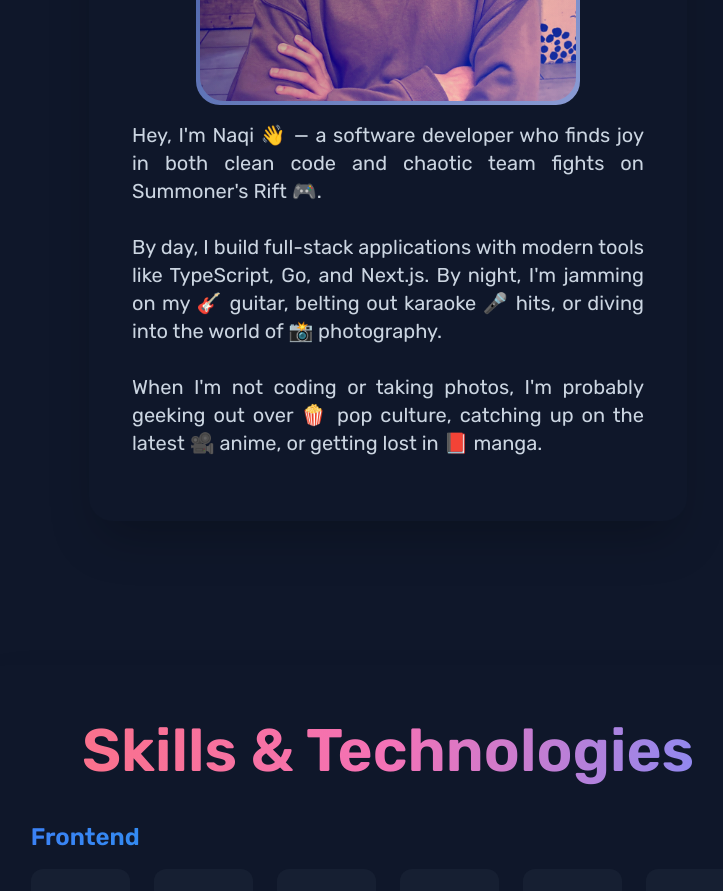
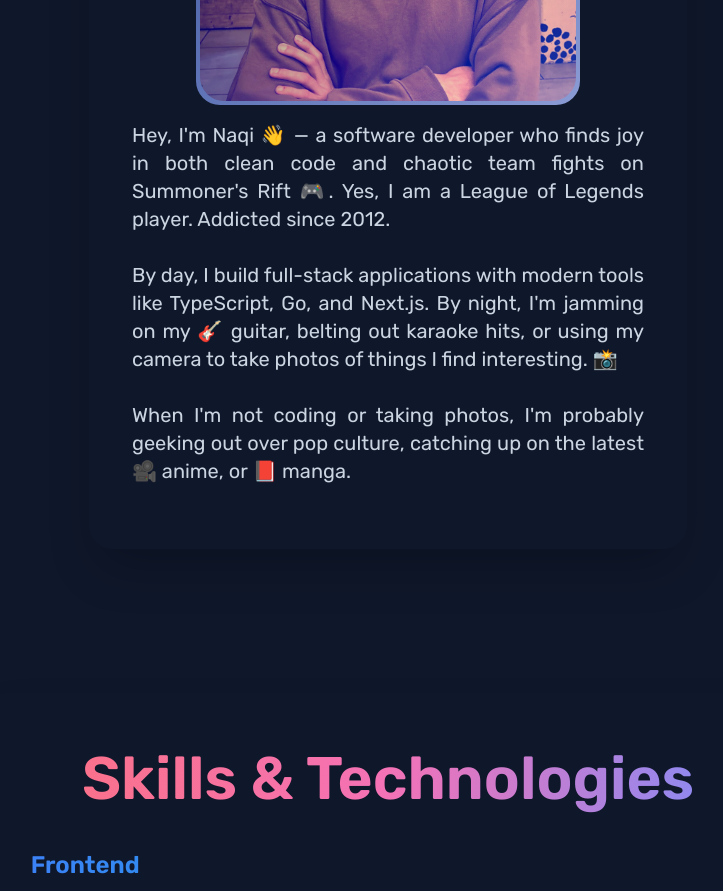
Before and after one commit to alderon07/my-website, a Next.js app in the folder frontend/: page / in a window 1280 px wide. Shown: the part 1380-2271 px from the top of the page, without its empty margins (252-975 px from the left). Built offline with nearby package versions, Linux system fonts and the light colour scheme; no server answers; grey boxes are pictures that could not be loaded; a web font is replaced by a local one.

Commit message:
Update About component to include additional personal details and enhance readability of interests and hobbies.

```diff
--- a/frontend/src/app/components/about/About.tsx
+++ b/frontend/src/app/components/about/About.tsx
@@ -25,17 +25,19 @@ export default function About() {
             </div>
             <p className="w-full max-w-lg text-justify lg:text-lg xl:text-xl px-4 md:px-0">
               Hey, I&apos;m Naqi 👋 — a software developer who finds joy in both
-              clean code and chaotic team fights on Summoner&apos;s Rift 🎮.{" "}
+              clean code and chaotic team fights on Summoner&apos;s Rift 🎮. Yes, I am a League of Legends player. Addicted since 2012.{" "}
               <br />
               <br />
               By day, I build full-stack applications with modern tools like
               TypeScript, Go, and Next.js. By night, I&apos;m jamming on my 🎸
-              guitar, belting out karaoke 🎤 hits, or diving into the world of
-              📸 photography. <br />
+              guitar, belting out karaoke hits, or using my camera to take
+              photos of things I find interesting. 📸
+              <br />
               <br />
               When I&apos;m not coding or taking photos, I&apos;m probably
-              geeking out over 🍿 pop culture, catching up on the latest 🎥
-              anime, or getting lost in 📕 manga.
+              geeking out over pop culture, catching up on the latest 🎥
+              anime, or 📕 manga.
+              <br />
             </p>
           </div>
         </div>
```
